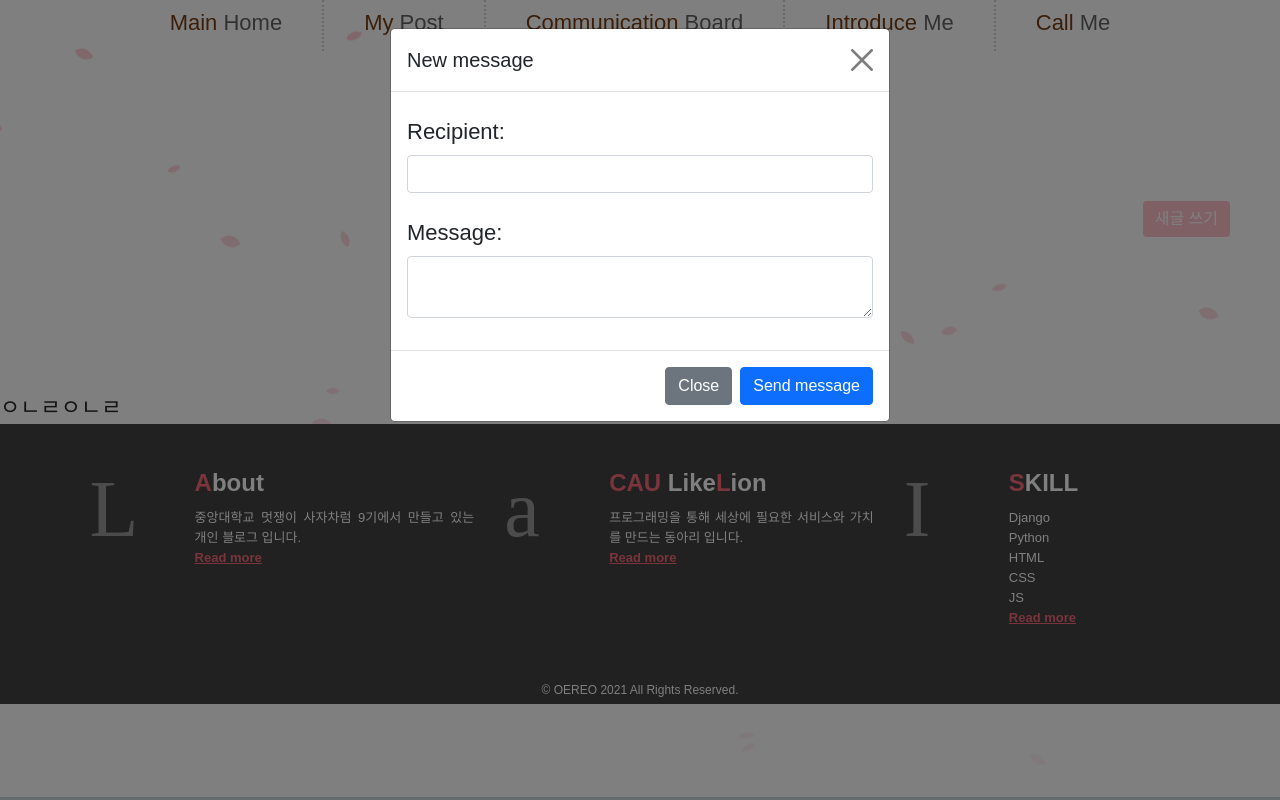
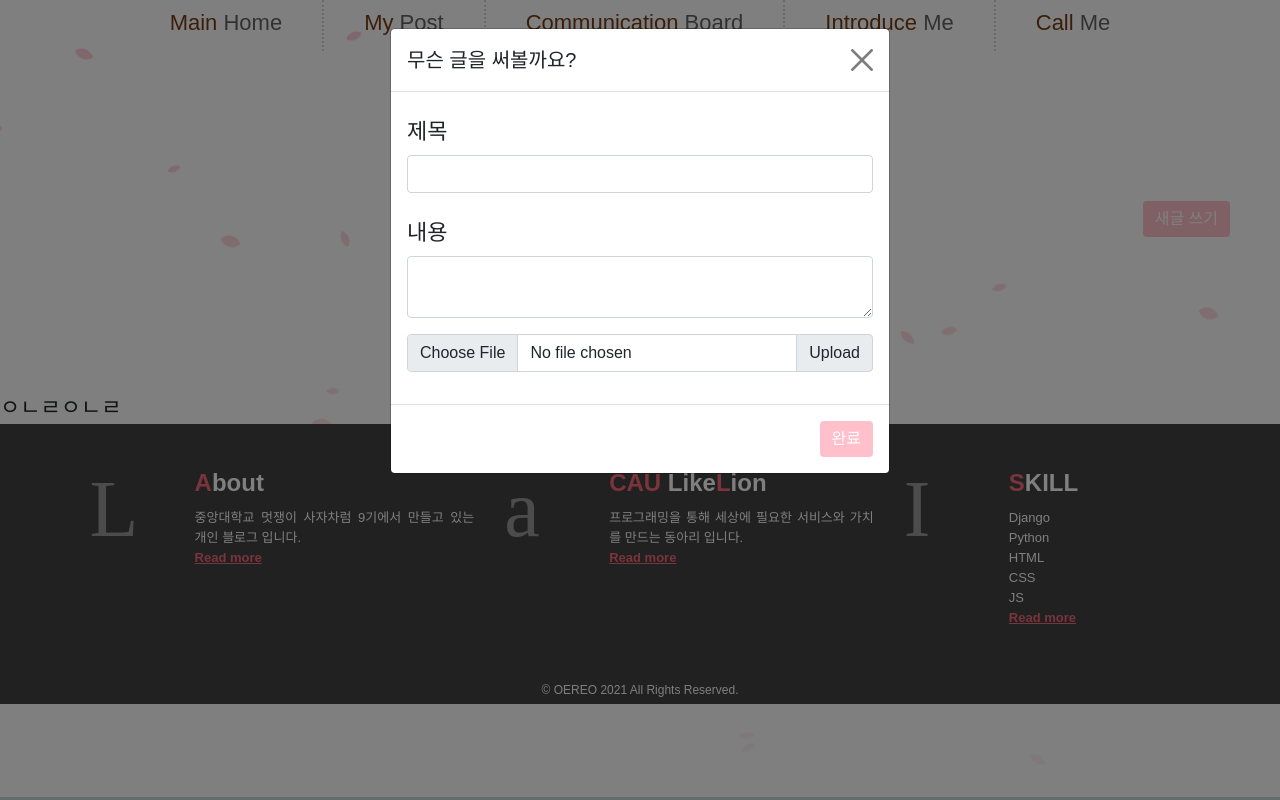
Before and after one commit to LikeLion-CAU-9th/spring-concept-blog, a Django app: page /my-post in a window 1280 px wide, after a click on "새글 쓰기"; the page is wider, and only the part inside the window is pictured. Run offline with Django 3.2, Linux system fonts and the light colour scheme; some libraries are stand-ins or nearby versions; some web fonts are replaced.

Commit message:
refactor: fix modal format and add image upload button in myPost

```diff
--- a/myblog/blog/templates/myPost.html
+++ b/myblog/blog/templates/myPost.html
@@ -11,24 +11,27 @@
     <div class="modal-dialog">
         <div class="modal-content">
             <div class="modal-header">
-                <h5 class="modal-title" id="exampleModalLabel">New message</h5>
+                <h5 class="modal-title" id="exampleModalLabel">무슨 글을 써볼까요?</h5>
                 <button type="button" class="btn-close" data-bs-dismiss="modal" aria-label="Close"></button>
             </div>
             <div class="modal-body">
                 <form>
                     <div class="mb-3">
-                        <label for="recipient-name" class="col-form-label">Recipient:</label>
+                        <label for="recipient-name" class="col-form-label">제목</label>
                         <input type="text" class="form-control" id="recipient-name">
                     </div>
                     <div class="mb-3">
-                        <label for="message-text" class="col-form-label">Message:</label>
+                        <label for="message-text" class="col-form-label">내용</label>
                         <textarea class="form-control" id="message-text"></textarea>
                     </div>
+                    <div class="input-group mb-3">
+                        <input type="file" class="form-control" id="inputGroupFile02">
+                        <label class="input-group-text" for="inputGroupFile02">Upload</label>
+                      </div>
                 </form>
             </div>
             <div class="modal-footer">
-                <button type="button" class="btn btn-secondary" data-bs-dismiss="modal">Close</button>
-                <button type="button" class="btn btn-primary">Send message</button>
+                <button type="button" class="btn btn-primary" style = "background-color:pink; border: None;" data-bs-dismiss="modal">완료</button>
             </div>
         </div>
     </div>
```
